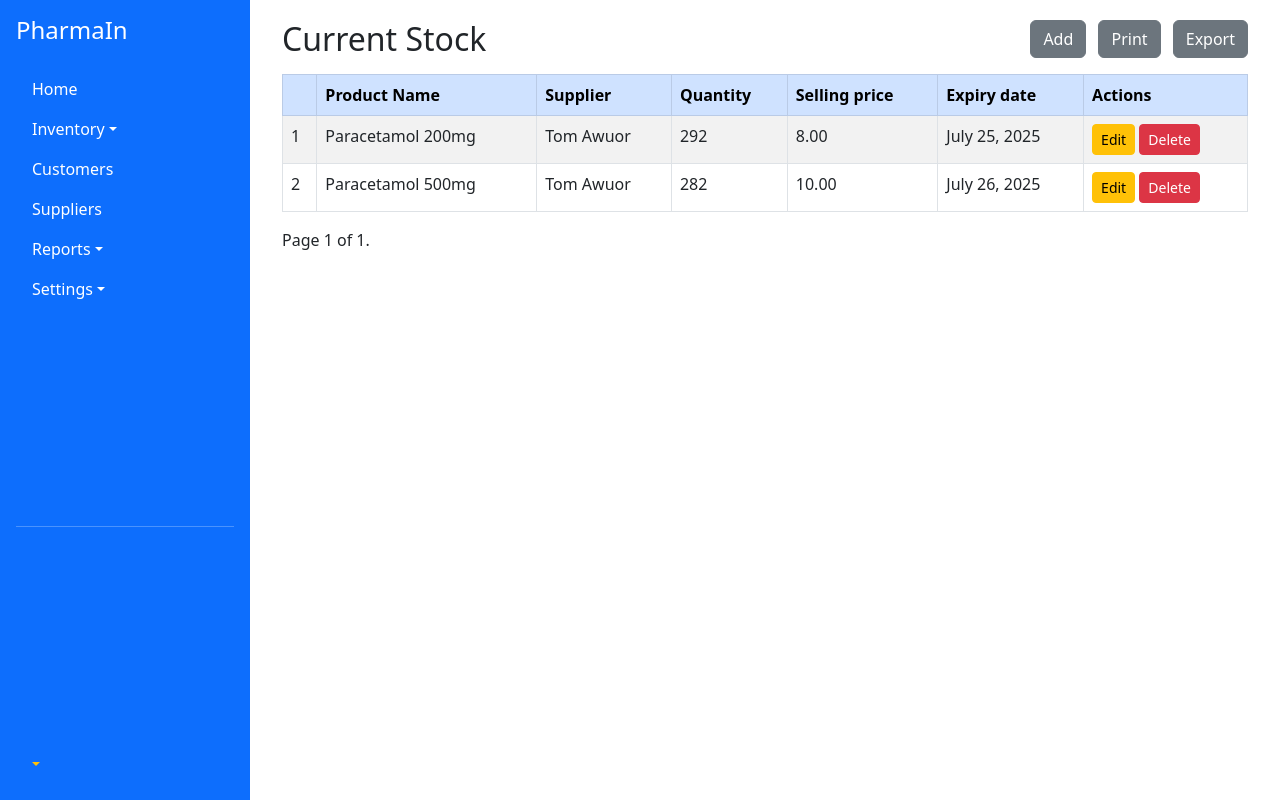
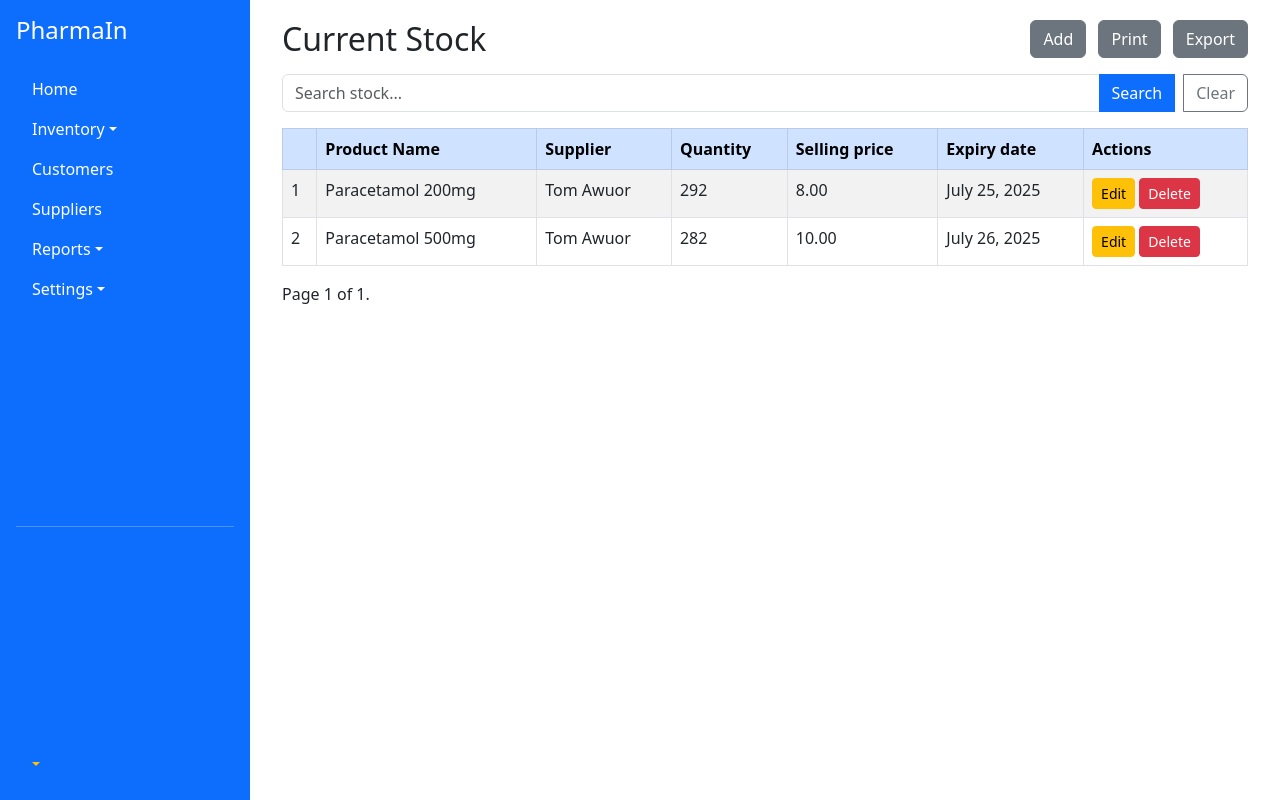
Before and after one commit to Stephen-Awuor/PharmaIn, a Django app: page /all-stock/ in a window 1280 px wide. Run offline with Django 5.2, Linux system fonts and the light colour scheme; a user stored in the database is signed in; data comes from the database, SQL or seed files in the repository; both versions use the stored data as it was after the commit; some libraries are stand-ins or nearby versions.

Commit message:
added search functionality to all stock page, and clear function

```diff
--- a/inventory/views.py
+++ b/inventory/views.py
@@ -15,7 +15,7 @@ from django.core.paginator import Paginator
 import openpyxl
 from openpyxl.utils import get_column_letter
 from django.http import HttpResponse
-
+from django.db.models import Q
 
 @login_required
 def index(request):
@@ -40,12 +40,20 @@ def add_stock(request):
 
 @login_required
 def show_stock(request):
+    query = request.GET.get('q', '')  # Default to empty string
     stockitems = StockItem.objects.all().order_by('-added_on')  # adjust as needed
-    paginator = Paginator(stockitems, 50)  # Show 10 stocks per page
+    if query:
+        stockitems = stockitems.filter(
+            Q(product_name__icontains=query) |
+            Q(supplier__name__icontains=query)
+
+        )
+    paginator = Paginator(stockitems, 50)  # Show 50 stocks per page
     page_number = request.GET.get('page')
     page_obj = paginator.get_page(page_number)
     return render(request, 'inventory/all_stock.html', {
         'page_obj': page_obj,
+        'query': query,
     })
 
 @user_passes_test(lambda u: u.is_staff)
--- a/templates/accounts/dashboard.html
+++ b/templates/accounts/dashboard.html
@@ -223,6 +223,5 @@ $(document).ready(function () {
     });
 });
 </script>
-
 <!-- DEBUG -->
 {% endblock %}
--- a/templates/inventory/all_stock.html
+++ b/templates/inventory/all_stock.html
@@ -14,6 +14,13 @@
       <a href="{% url 'export-stock' %}" class="btn btn-secondary">Export</a>
     </div>
   </div>
+  <form method="get" action="" class="mb-3">
+  <div class="input-group">
+    <input type="text" name="q" class="form-control" placeholder="Search stock..." value="{{ query }}">
+    <button class="btn btn-primary" type="submit">Search</button>
+    <a href="{% url 'all-stock' %}" class="btn btn-outline-secondary ms-2">Clear</a>
+  </div>
+</form>
 
   <!-- Printable Area -->
   <div id="printable-area">
```
Also changed, not shown: templates/customers/current_customers.html (+0 -17 lines), db.sqlite3.
